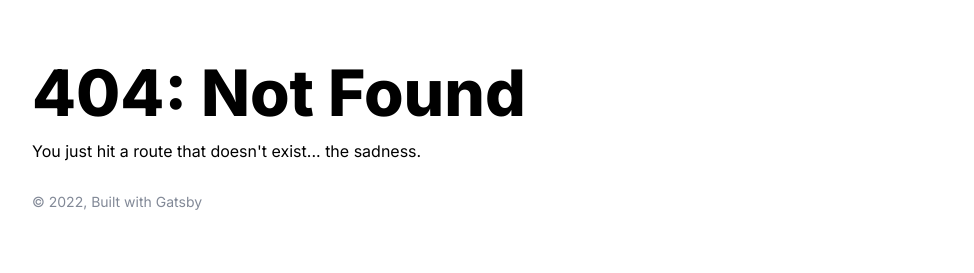
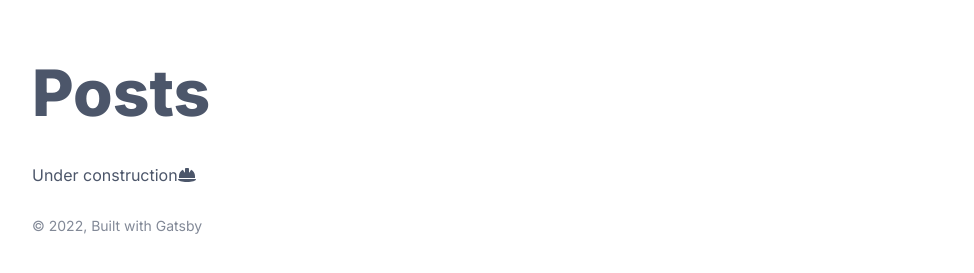
Before and after one commit to wasabi315/wasabi315.github.io, a Gatsby site: page /posts in a window 1280 px wide. Before the commit this address had no page. Shown: the part 99-372 px from the top of the page, without its empty margins (144-1118 px from the left). Built offline with nearby package versions, Linux system fonts and the light colour scheme; Gatsby itself is replaced by a stand-in of ours.

Commit message:
Add /works, /posts

```diff
--- a/package.json
+++ b/package.json
@@ -7,6 +7,8 @@
   "dependencies": {
     "@fortawesome/fontawesome-svg-core": "^1.3.0",
     "@fortawesome/free-brands-svg-icons": "^6.0.0",
+    "@fortawesome/free-regular-svg-icons": "^6.0.0",
+    "@fortawesome/free-solid-svg-icons": "^6.0.0",
     "@fortawesome/react-fontawesome": "^0.1.17",
     "gatsby": "^4.7.2",
     "gatsby-plugin-gatsby-cloud": "^4.7.0",
--- /dev/null
+++ b/src/pages/posts.module.scss
@@ -0,0 +1,5 @@
+@import "../styles/common";
+
+.title {
+    margin-bottom: 1.5rem;
+}
--- /dev/null
+++ b/src/pages/posts.tsx
@@ -0,0 +1,20 @@
+import * as React from "react"
+import { FontAwesomeIcon } from "@fortawesome/react-fontawesome"
+import { faHelmetSafety } from "@fortawesome/free-solid-svg-icons"
+
+import Layout from "../components/layout"
+import Seo from "../components/seo"
+import * as styles from "./posts.module.scss"
+
+const PostsPage = () => (
+  <Layout>
+    <Seo title="Posts" />
+    <h1 className={styles.title}>Posts</h1>
+    <p>
+      Under construction
+      <FontAwesomeIcon icon={faHelmetSafety} />
+    </p>
+  </Layout>
+)
+
+export default PostsPage
--- /dev/null
+++ b/src/pages/works.module.scss
@@ -0,0 +1,5 @@
+@import "../styles/common";
+
+.title {
+    margin-bottom: 1.5rem;
+}
--- a/src/styles/global.scss
+++ b/src/styles/global.scss
@@ -16,6 +16,7 @@ html {
 }
 
 body {
+  color: $theme-foreground-primary;
   background-color: $theme-background-primary;
   word-wrap: break-word;
   font-kerning: normal;
```
Also changed, not shown: src/pages/works.tsx (added, +20 -0 lines), 1 other file.
